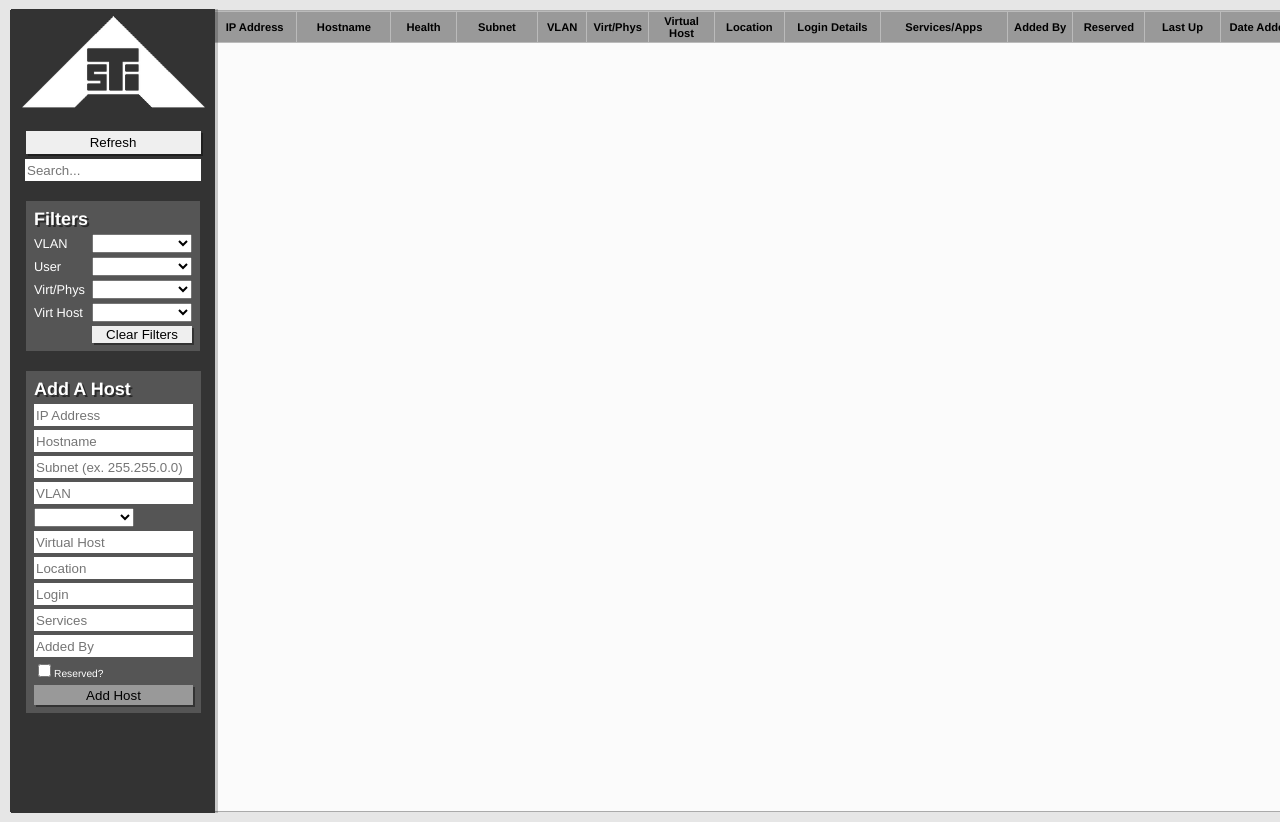
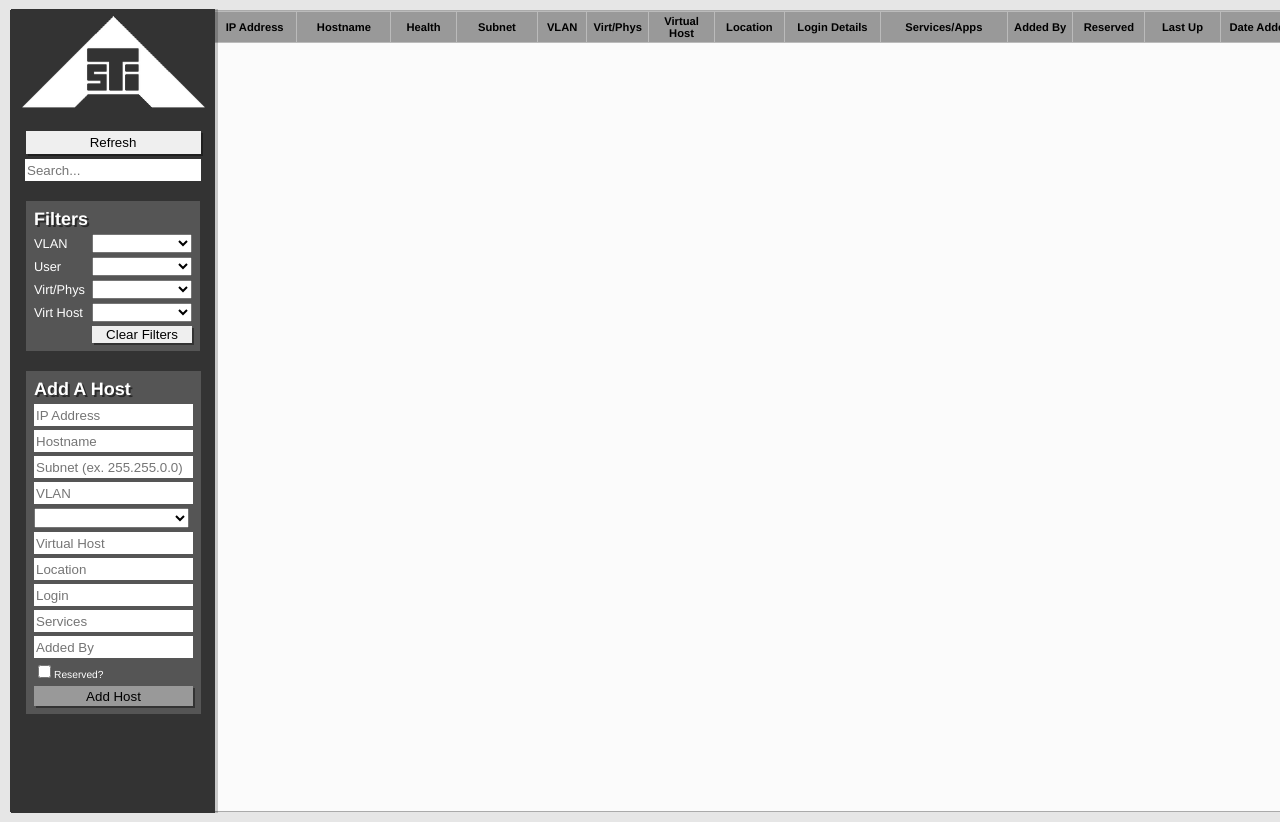
Before and after one commit to peterfraedrich/ColdBlue, a website: page STV2/index.html in a window 1280 px wide. Shown: the top 822 px of the page. Drawn offline with Linux system fonts and the light colour scheme; no server answers.

Commit message:
add css style tag for vp dropdown

```diff
--- a/STV2/css/style.css
+++ b/STV2/css/style.css
@@ -215,6 +215,13 @@ body {
     width: 100%;
     height: 20px;
     margin-top: 1px
+
+}
+
+#vpdropdown {
+
+    width: 155px;
+    height: 20px;
 
 }
 
```
